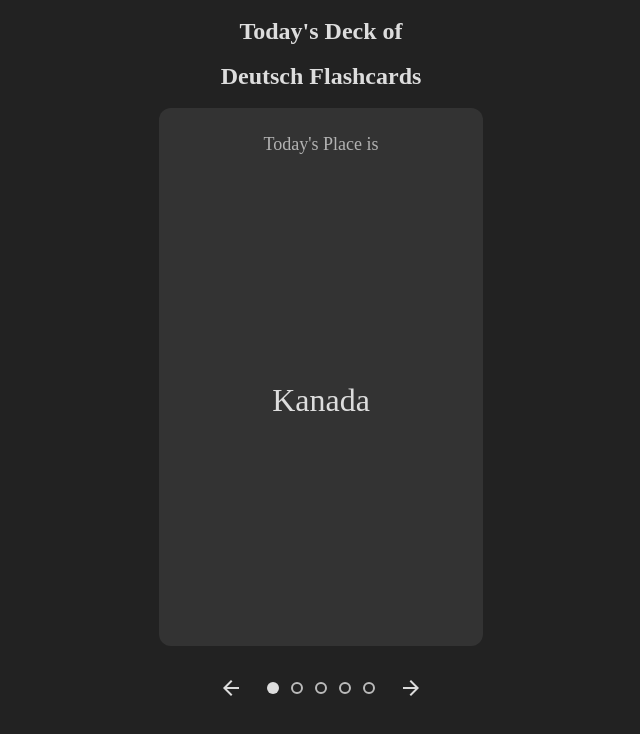
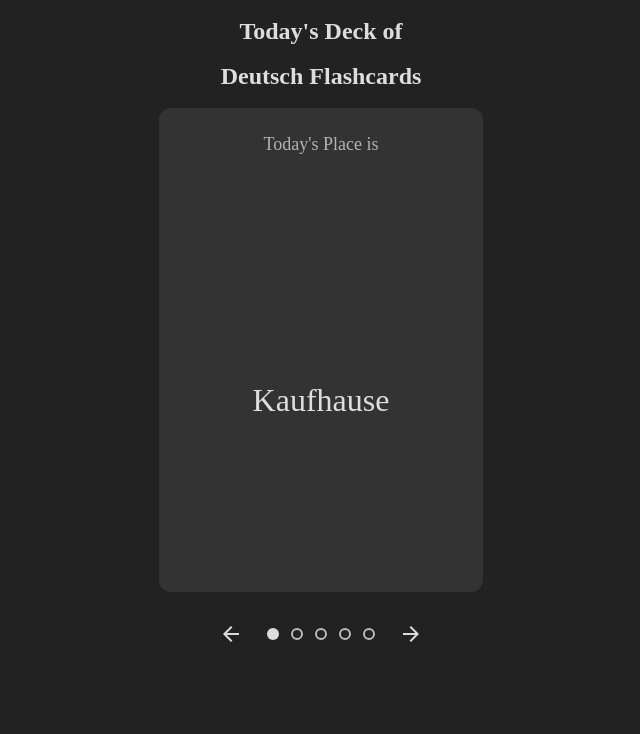
Before and after one commit to IshaqJunejo/Flashcards-Project, a plain HTML site: page index.html in a window 1280 px wide. Shown: the whole page, without its empty margins (319-959 px from the left). Drawn offline with Linux system fonts and the light colour scheme.

Commit message:
Added more Words, and slight tweaks in Design

```diff
--- a/script.js
+++ b/script.js
@@ -11,7 +11,18 @@ const places = {
     "Amerika": "America",
     "Deutschland": "Germany",
     "Kanada": "Canada",
-    "Stadt": "City"
+    "Stadt": "City",
+    "Bibliotheke": "Library",
+    "Apotheke": "Pharmacy",
+    "Kino": "Cinema",
+    "Bäckeria": "Bakery",
+    "Reisezentrum": "Travel Center",
+    "Stadtzentrum": "City Center",
+    "Stadtmuseum": "City Museum",
+    "Kaufhause": "Department Store",
+    "Markt": "Market",
+    "Supermarkt": "Super Market",
+    "Marktplatz": "Market Place"
 }
 
 // Dictionary for Collection of Verbs
@@ -23,7 +34,24 @@ const verbs = {
     "Kochen": "Cooking",
     "Zahlen": "Paying",
     "Arbeiten": "Working",
-    "Fahren": "Riding"
+    "Fahren": "Riding",
+    "Suchen": "Searching",
+    "Resen": "Traveling",
+    "Besuchen": "Visit",
+    "Kaufen": "Buying",
+    "Springen": "Jumping",
+    "Tanzen": "Dancing",
+    "Ankommen": "Arriving",
+    "Läuft": "Running",
+    "Bringen": "Bringing",
+    "Schreiben": "Writing",
+    "Denken": "Thinking",
+    "Versuchen": "Trying",
+    "Akzeptieren": "Accepting",
+    "Fragen": "Asking",
+    "Werden": "Becoming",
+    "Bauen": "To Build",
+    "Wissen": "Knowing"
 }
 
 // Dictionary for Collection of Adjectives
@@ -41,7 +69,8 @@ const adjectives = {
     "Alt": "Old",
     "Teuer": "Expensive",
     "Billig": "Cheap",
-    "Heiß": "Hot"
+    "Heiß": "Hot",
+    "Einfach": "Easy"
 }
 
 // Dictionary for Collection of Food / Drinking Items
--- a/style.css
+++ b/style.css
@@ -20,7 +20,7 @@ h2
 .flashcard-container .flashcard
 {
     width: 324px;
-    height: 538px;
+    height: 484px;
     margin: 18px auto;
     border-radius: 12px;
     display: flex;
@@ -71,6 +71,7 @@ h2
 .flashcard-container .flashcard .card-word
 {
     position: absolute;
+    text-align: center;
     top: 50%;
     left: 50%;
     transform: translate(-50%, -50%);
```
